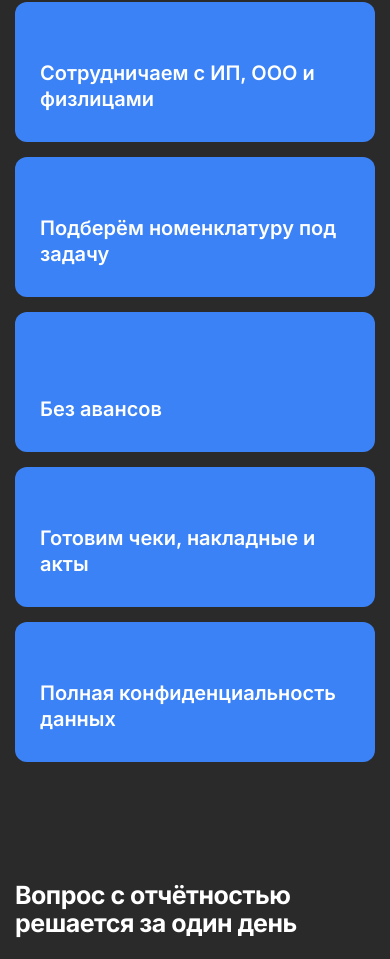
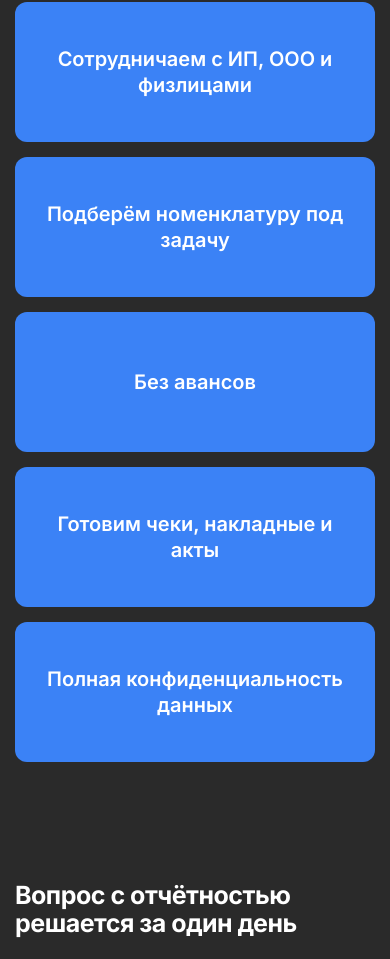
Before and after one commit to piarbookru-hub/garant888, a plain HTML site: page cheque.html in a window 390 px wide. Shown: the part 1011-1970 px from the top of the page. Drawn offline with Linux system fonts and the light colour scheme.

Commit message:
Add files via upload

```diff
--- a/cheque.html
+++ b/cheque.html
@@ -504,7 +504,7 @@
 
         .cards-grid {
             display: grid;
-            grid-template-columns: repeat(3, 1fr);
+            grid-template-columns: repeat(6, 1fr);
             gap: 15px;
         }
 
@@ -513,14 +513,17 @@
             border-radius: var(--radius);
             padding: 30px 25px;
             display: flex;
-            align-items: flex-end;
+            align-items: center;
+            justify-content: center;
+            text-align: center;
             min-height: 140px;
+            grid-column: span 2;
             transition: transform 0.3s ease, background 0.3s ease;
         }
 
         .card:hover { transform: translateY(-3px); background: var(--accent-dark); }
 
-        .card-wide { grid-column: 1 / -1; }
+        .card-bottom { grid-column: span 3; }
 
         .card-title { font-size: 18px; font-weight: 600; color: #ffffff; line-height: 1.3; }
 
@@ -569,8 +572,9 @@
             .hero-checks li { font-size: 16px; line-height: 1.6; }
             .hero-image { order: -1; margin-bottom: 10px; max-width: 420px; }
             .hero-image img { height: 300px; }
-            .cards-grid { grid-template-columns: repeat(2, 1fr); }
-            .card-wide { grid-column: 1 / -1; }
+            .cards-grid { grid-template-columns: repeat(6, 1fr); }
+            .card { grid-column: span 3; }
+            .card-bottom { grid-column: span 3; }
             .question-inner { grid-template-columns: 1fr; gap: 30px; }
             .question-image { margin-top: 20px; }
             .question-image img { max-width: 297px; }
@@ -583,6 +587,8 @@
             .hero-checks li { font-size: 15px; line-height: 1.6; }
             .hero-image img { height: 260px; }
             .cards-grid { grid-template-columns: 1fr; }
+            .card { grid-column: span 1; }
+            .card-bottom { grid-column: span 1; }
             .card-title { font-size: 20px; }
             .question-title { font-size: 26px; }
             .question-subtitle { font-size: 19px; }
@@ -662,10 +668,10 @@
                 <div class="card">
                     <h3 class="card-title">Без авансов</h3>
                 </div>
-                <div class="card">
+                <div class="card card-bottom">
                     <h3 class="card-title">Готовим чеки, накладные и акты</h3>
                 </div>
-                <div class="card card-wide">
+                <div class="card card-bottom">
                     <h3 class="card-title">Полная конфиденциальность данных</h3>
                 </div>
             </div>
```
Also changed, not shown: index.html (+1 -1 lines).
